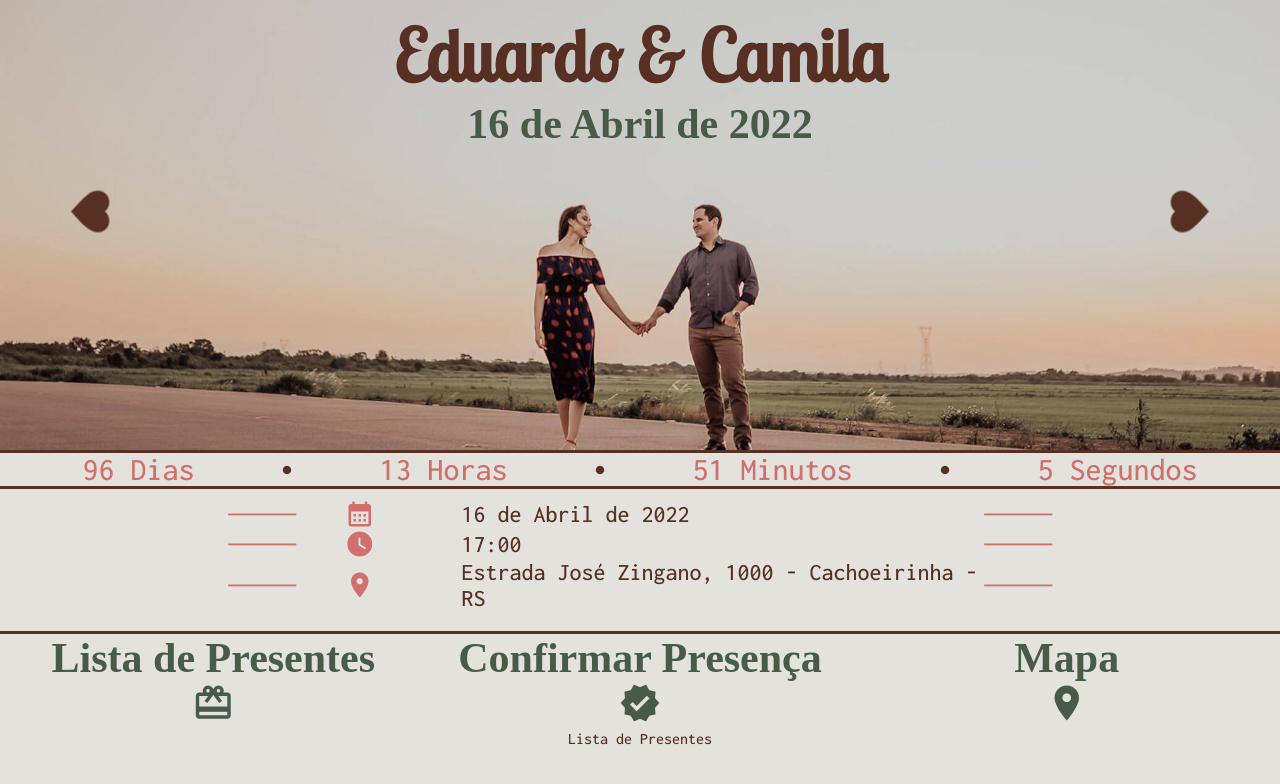
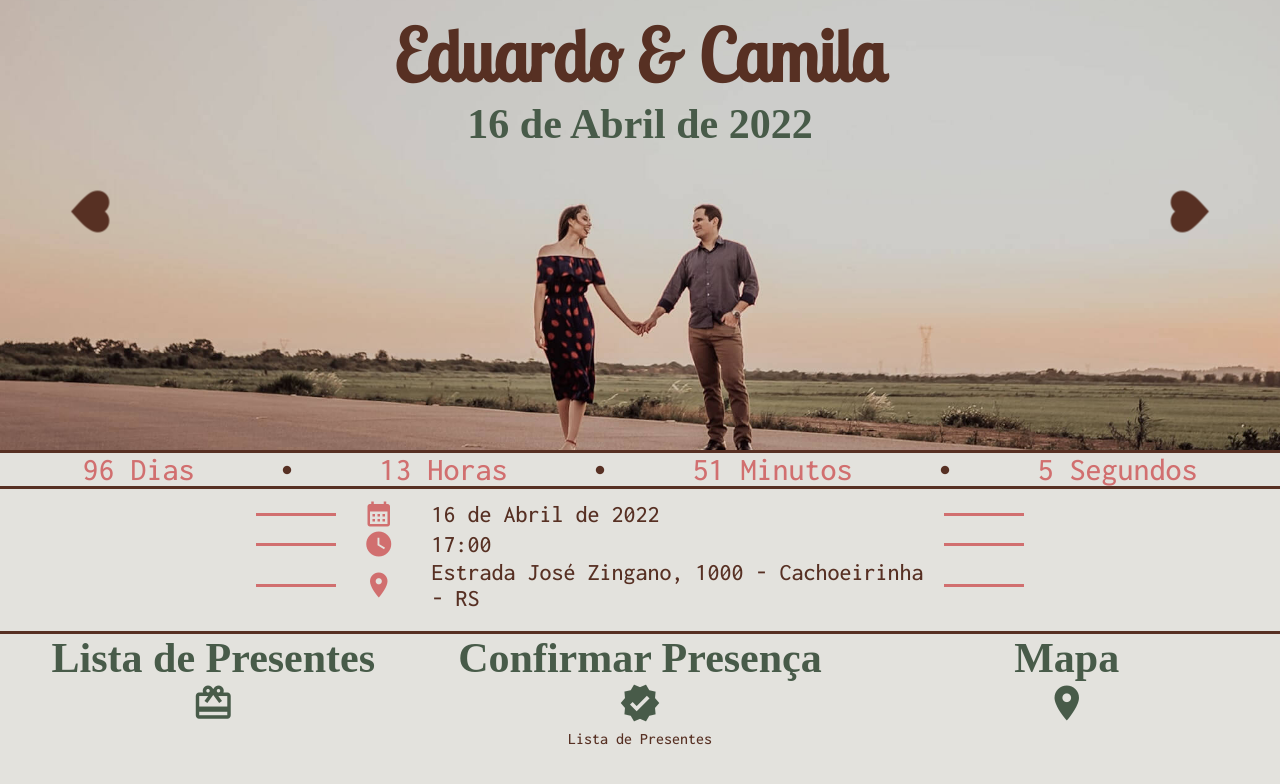
Before and after one commit to edunsouza/wedding-invitation, a Svelte app in the folder app/: page / in a window 1280 px wide. Shown: the top 784 px of the page. Built offline with nearby package versions, Linux system fonts and the light colour scheme; a web font is replaced by a local one.

Commit message:
Fixing CSS ::before/::after workaround

```diff
--- a/app/src/components/Description.svelte
+++ b/app/src/components/Description.svelte
@@ -40,9 +40,10 @@
 
       &::before,
       &::after {
-        content: '-';
-        color: $secondary;
-        transform: scaleX(10);
+        content: '';
+        width: 80px;
+        height: 3px;
+        background: $secondary;
       }
 
       :global(i) {
@@ -55,7 +56,7 @@
       }
 
       aside {
-        flex: 3;
+        flex: 6;
       }
     }
   }
```
